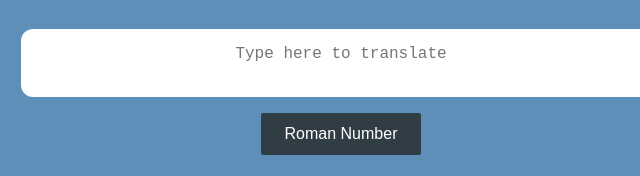
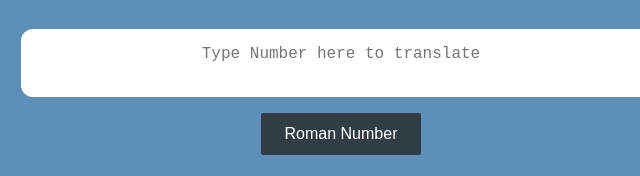
Before and after one commit to AtulPatidar1709/translation-api, a plain HTML site: page index.html in a window 1280 px wide. Shown: the part 334-510 px from the top of the page, 299-939 px from the left. Drawn offline with Linux system fonts and the light colour scheme.

Commit message:
Minor Changes

```diff
--- a/index.html
+++ b/index.html
@@ -21,7 +21,7 @@
     </main>
 
     <div id="translator">
-      <textarea id="input-text" placeholder="Type here to translate"></textarea>
+      <textarea id="input-text" placeholder="Type Number here to translate"></textarea>
       <button id="translate-btn2">Roman Number</button>
       <textarea id="output-text" placeholder=" translated text"></textarea>
     </div>
```
